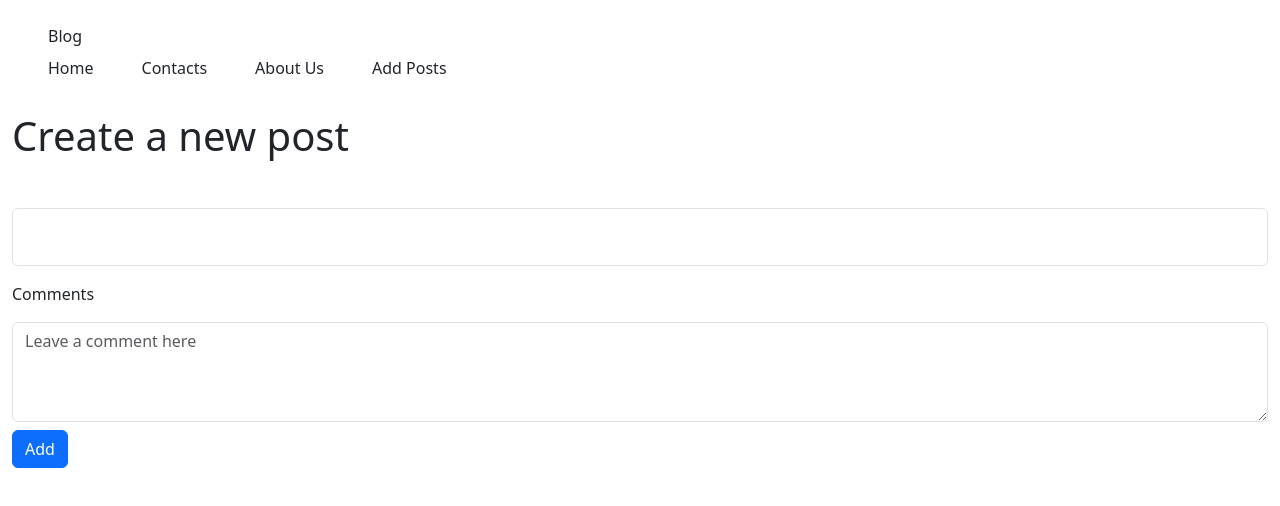
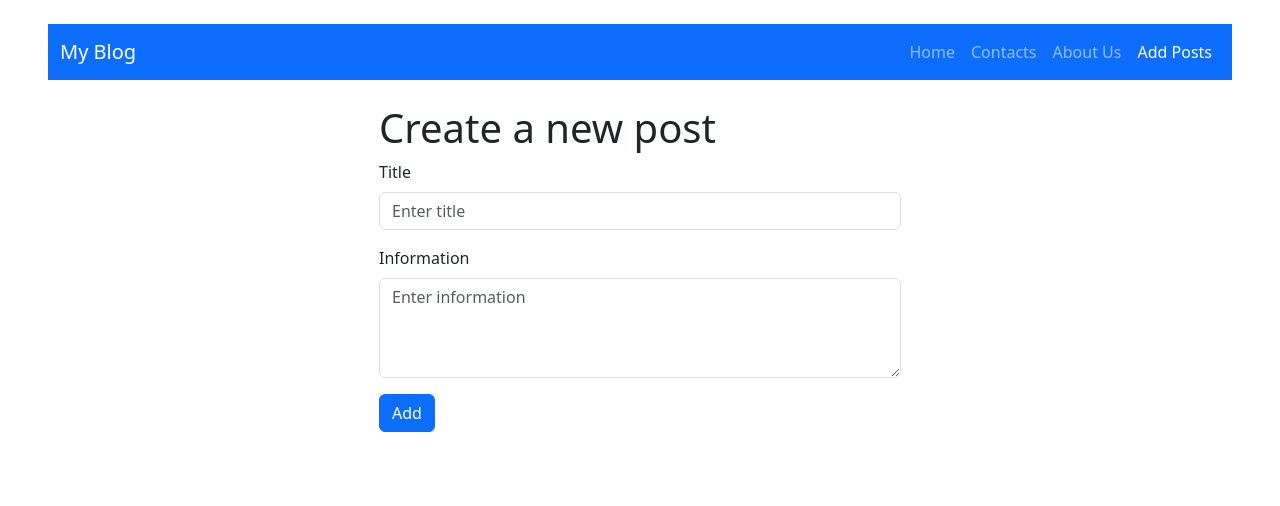
Before and after one commit to cashrina/homework63, a React (Vite) app: page /add-posts in a window 1280 px wide. Shown: the top 506 px of the page. Built offline with nearby package versions, Linux system fonts and the light colour scheme.

Commit message:
Прописала внешний вид всех элементов с помощью бутсрап

```diff
--- a/src/components/AddPost/AddPost.tsx
+++ b/src/components/AddPost/AddPost.tsx
@@ -13,15 +13,15 @@ const IAddPost = {
 const AddPost = () => {
 
     const {id} = useParams();
-    const[postCustomer, setPostCustomer] = useState<PostCustomer>(IAddPost);
+    const [postCustomer, setPostCustomer] = useState<PostCustomer>(IAddPost);
 
     const [isFetching, setIsFetching] = useState<boolean>(false);
 
-    const[isLoading, setIsLoading] = useState(false);
+    const [isLoading, setIsLoading] = useState(false);
     const navigate = useNavigate();
 
     const onFieldChange = (event: React.ChangeEvent<HTMLInputElement | HTMLTextAreaElement>) => {
-        const { name, value } = event.target;
+        const {name, value} = event.target;
         setPostCustomer((prev) => ({
             ...prev,
             [name]: value,
@@ -69,10 +69,10 @@ const AddPost = () => {
         }
     };
 
-    const fetchOnePost = useCallback( async (postId:string) => {
+    const fetchOnePost = useCallback(async (postId: string) => {
         setIsFetching(true);
         const response = await axiosApi.get<PostCustomer | null>(`/posts/${postId}.json`);
-        if(response.data){
+        if (response.data) {
             setPostCustomer({
                 ...response.data,
                 date: response.data.date.toString(),
@@ -82,7 +82,7 @@ const AddPost = () => {
     }, []);
 
     useEffect(() => {
-        if(id !== undefined) {
+        if (id !== undefined) {
             void fetchOnePost(id);
         } else {
             setPostCustomer(IAddPost);
@@ -90,51 +90,60 @@ const AddPost = () => {
     }, [id, fetchOnePost]);
 
     let form = (
-        <form className="form-floating" onSubmit={onFormSubmit}>
-            <h1>{id? 'Edit post' : 'Create a new post'}</h1>
-            <div className="form-floating">
-                <input required
+        <form className="container" onSubmit={onFormSubmit}>
+            <h1>{id ? 'Edit post' : 'Create a new post'}</h1>
+            <div className="mb-3">
+                <label htmlFor="title" className="form-label">Title</label>
+                <input
+                    required
                     type="text"
-                       className="form-control mt-5"
-                       placeholder="Amazing world"
+                    className="form-control"
                     id="title"
                     name="title"
+                    placeholder="Enter title"
                     value={postCustomer.title}
-                       onChange={onFieldChange}/>
+                    onChange={onFieldChange}
+                    style={{cursor: "pointer"}}
+                />
+            </div>
+            <div className="mb-3">
+                <label htmlFor="information" className="form-label">Information</label>
+                <textarea
+                    className="form-control"
+                    id="information"
+                    name="information"
+                    placeholder="Enter information"
+                    value={postCustomer.information}
+                    onChange={onFieldChange}
+                    style={{height: "100px", cursor: "pointer"}}
+                />
             </div>
             <div>
-                <label htmlFor="floatingTextarea2" className="my-3">Comments</label>
-                <textarea className="form-control"
-                          placeholder="Leave a comment here"
-                          id="information"
-                          name="information"
-                          value={postCustomer.information}
-                          onChange={onFieldChange}
-                          style={{height: "100px"}}/>
-            </div>
-            <div>
-                {id ? <button className="btn btn-primary mt-2" type="submit">Save</button> :
-                    <button className="btn btn-primary mt-2" type="submit">Add</button>}
+                {id ? (
+                    <button className="btn btn-primary" type="submit">Save</button>
+                ) : (
+                    <button className="btn btn-primary" type="submit">Add</button>
+                )}
             </div>
         </form>
     );
 
     if (isLoading) {
         form = (
-            <div className="d-flex justify-content-center align-items-center"
-                 style={{ height: '300px' }}>
-                <Spinner />
+            <div className="d-flex justify-content-center align-items-center" style={{height: '300px'}}>
+                <Spinner/>
             </div>
         );
     }
 
     return isFetching ? isFetching : (
-            < div className = "row mt-2" >
-                < div className = "col" >
+        <div className="container">
+            <div className="row mt-2 justify-content-center">
+                <div className="col-lg-6">
                     {form}
+                </div>
             </div>
         </div>
     );
 };
-
     export default AddPost;
--- a/src/components/Home/Home.tsx
+++ b/src/components/Home/Home.tsx
@@ -31,11 +31,11 @@ const Home = () => {
     }, [fetchPosts]);
 
     return (
-        <>
+        <div className="container d-flex flex-row align-items-center flex-wrap justify-content-center">
             {postList.map((item, index) => (
                 <HomeItem key={index} postTitle={item.title} postDate={item.date} postLink={item.id}/>
             ))}
-        </>
+        </div>
     );
 };
 
--- a/src/components/Home/HomeItem.tsx
+++ b/src/components/Home/HomeItem.tsx
@@ -1,18 +1,18 @@
 import React from "react";
-import {NavLink} from "react-router-dom";
+import { NavLink } from "react-router-dom";
 
 interface HomeItemProps {
-    postTitle: string,
-    postDate: string,
-    postLink: string
+    postTitle: string;
+    postDate: string;
+    postLink: string;
 }
 
-const HomeItem: React.FC<HomeItemProps> = ({ postTitle, postDate, postLink}) => {
-    console.log("Post Information:", postTitle);
+const HomeItem: React.FC<HomeItemProps> = ({ postTitle, postDate, postLink }) => {
     return (
-        <div className="card">
+        <div className="col-lg-3 col-md-4 col-sm-6 mb-4 mx-3">
+            <div className="card h-100 shadow-lg">
                 <div className="card-header">
-                <p>Created on:{postDate}</p>
+                    <p className="card-text fw-lighter">Created on: {postDate}</p>
                 </div>
                 <div className="card-body">
                     <h5 className="card-title">{postTitle}</h5>
@@ -21,6 +21,7 @@ const HomeItem: React.FC<HomeItemProps> = ({ postTitle, postDate, postLink}) =>
                     </NavLink>
                 </div>
             </div>
+        </div>
     );
 };
 
--- a/src/components/Toolbar/Toolbar.tsx
+++ b/src/components/Toolbar/Toolbar.tsx
@@ -1,16 +1,28 @@
-import {NavLink} from "react-router-dom";
+import { NavLink } from 'react-router-dom';
 
 const Toolbar = () => {
     return (
-        <div>
-            <NavLink to="/" className="navbar-brand">Blog</NavLink>
-            <ul className="navbar-nav ms-auto d-flex flex-row gap-5 flex-nowrap">
-                <li className="nav-item"><NavLink to="/" className="nav-link">Home</NavLink></li>
-                <li className="nav-item"><NavLink to="/contacts" className="nav-link">Contacts</NavLink></li>
-                <li className="nav-item"><NavLink to="/about-us" className="nav-link">About Us</NavLink></li>
-                <li className="nav-item"><NavLink to="/add-posts" className="nav-link">Add Posts</NavLink></li>
-            </ul>
-        </div>
+        <nav className="navbar navbar-expand-lg navbar-dark bg-primary">
+            <div className="container-fluid">
+                <NavLink to="/" className="navbar-brand">My Blog</NavLink>
+                <div className="collapse navbar-collapse">
+                    <ul className="navbar-nav ms-auto mb-2 mb-lg-0">
+                        <li className="nav-item">
+                            <NavLink to="/" className="nav-link">Home</NavLink>
+                        </li>
+                        <li className="nav-item">
+                            <NavLink to="/contacts" className="nav-link">Contacts</NavLink>
+                        </li>
+                        <li className="nav-item">
+                            <NavLink to="/about-us" className="nav-link">About Us</NavLink>
+                        </li>
+                        <li className="nav-item">
+                            <NavLink to="/add-posts" className="nav-link">Add Posts</NavLink>
+                        </li>
+                    </ul>
+                </div>
+            </div>
+        </nav>
     );
 };
 
--- a/src/container/Post.tsx
+++ b/src/container/Post.tsx
@@ -32,13 +32,13 @@ const Post: React.FC = () => {
     };
 
     return (
-        <div>
+        <div className="container">
             <div>
-                <p>{onePost?.date}</p>
-                <h3>{onePost?.title}</h3>
+                <p className="text-end">{onePost?.date}</p>
+                <h3 className="text-center mb-4">{onePost?.title}</h3>
                 <p>{onePost?.information}</p>
             </div>
-            <div>
+            <div className="d-flex justify-content-between">
                 <NavLink to={`/posts/${params.postId}/edit`} className="btn btn-primary">Edit</NavLink>
                 <button className="btn btn-danger ms-2" onClick={deletePost}>Delete</button>
             </div>
```
Lines whose indentation alone changed are shown as unchanged.
